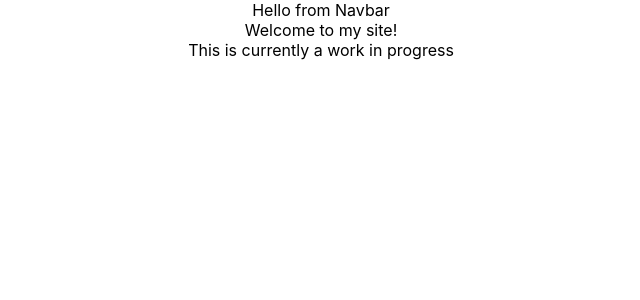
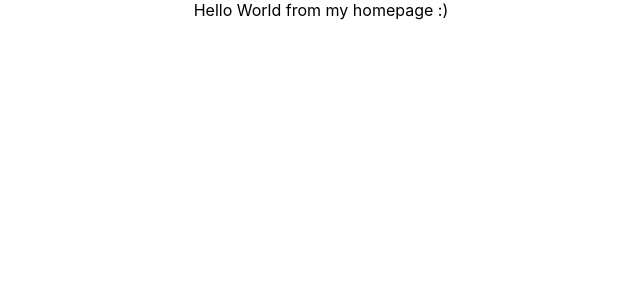
Before and after one commit to ilopezro/ilopezro.github.io, a React (Create React App) app: page / in a window 1280 px wide. Shown: the top 300 px of the page, without its empty margins (319-959 px from the left). Built offline with nearby package versions, Linux system fonts and the light colour scheme.

Commit message:
added router

```diff
--- a/package.json
+++ b/package.json
@@ -7,10 +7,12 @@
     "@testing-library/jest-dom": "^5.11.4",
     "@testing-library/react": "^12.0.0",
     "@testing-library/user-event": "^13.2.1",
+    "@types/react-router-dom": "^5.1.8",
     "gh-pages": "^3.1.0",
     "npm-run-all": "^4.1.5",
     "react": "^17.0.1",
     "react-dom": "^17.0.1",
+    "react-router-dom": "^5.2.0",
     "react-scripts": "4.0.3",
     "sass": "^1.36.0",
     "ts-loader": "^9.2.4",
@@ -53,8 +55,8 @@
     "@typescript-eslint/parser": "^4.28.4",
     "eslint-config-prettier": "^8.3.0",
     "eslint-config-react-app": "^6.0.0",
+    "eslint-import-resolver-typescript": "^2.4.0",
     "eslint-plugin-jest": "^24.4.0",
-    "eslint-import-resolver-typescript": "^2.4.0",
     "eslint-plugin-prettier": "^3.1.4",
     "eslint-plugin-react-hooks": "^4.2.0",
     "husky": "^7.0.0",
--- a/src/views/App.tsx
+++ b/src/App.tsx
@@ -1,13 +1,11 @@
 import React from "react";
-import Navbar from "components/Navbar";
+import Routes from "routes/routes";
 import "./App.scss";
 
 const App: React.FC = () => {
   return (
     <div className='App'>
-      <Navbar />
-      Welcome to my site!
-      <div>This is currently a work in progress</div>
+      <Routes />
     </div>
   );
 };
--- a/src/index.tsx
+++ b/src/index.tsx
@@ -1,7 +1,7 @@
 import React from "react";
 import { render } from "react-dom";
 import "./index.scss";
-import App from "views/App";
+import App from "./App";
 
 render(
   <React.StrictMode>
--- /dev/null
+++ b/src/routes/routes.tsx
@@ -0,0 +1,19 @@
+import React from "react";
+import { BrowserRouter as Router, Switch, Route } from "react-router-dom";
+import HomeView from "views/Home/Home.view";
+import AboutView from "views/About/About.view";
+
+const Routes: React.FC = () => {
+  return (
+    <div className='Routes'>
+      <Router>
+        <Switch>
+          <Route exact path='/' render={() => <HomeView />} />
+          <Route exact path='/about' render={() => <AboutView />} />
+        </Switch>
+      </Router>
+    </div>
+  );
+};
+
+export default Routes;
--- /dev/null
+++ b/src/views/About/About.view.tsx
@@ -0,0 +1,7 @@
+import React from "react";
+
+const AboutView: React.FC = () => {
+  return <div> Get to know more about me! Page is under construction :)</div>;
+};
+
+export default AboutView;
--- /dev/null
+++ b/src/views/Home/Home.view.tsx
@@ -0,0 +1,7 @@
+import React from "react";
+
+const HomeView: React.FC = () => {
+  return <div> Hello World from my homepage :)</div>;
+};
+
+export default HomeView;
--- a/tsconfig.path.json
+++ b/tsconfig.path.json
@@ -2,7 +2,8 @@
   "compilerOptions": {
     "paths": {
       "components/*": ["components/*"],
-      "views/*": ["views/*"]
+      "views/*": ["views/*"],
+       "routes/*": ["routes/*"]
     }
   }
 }
```
Also changed, not shown: src/App.scss (renamed from src/views/App.scss), 2 other files (tests, documents, lock files or other folders).
